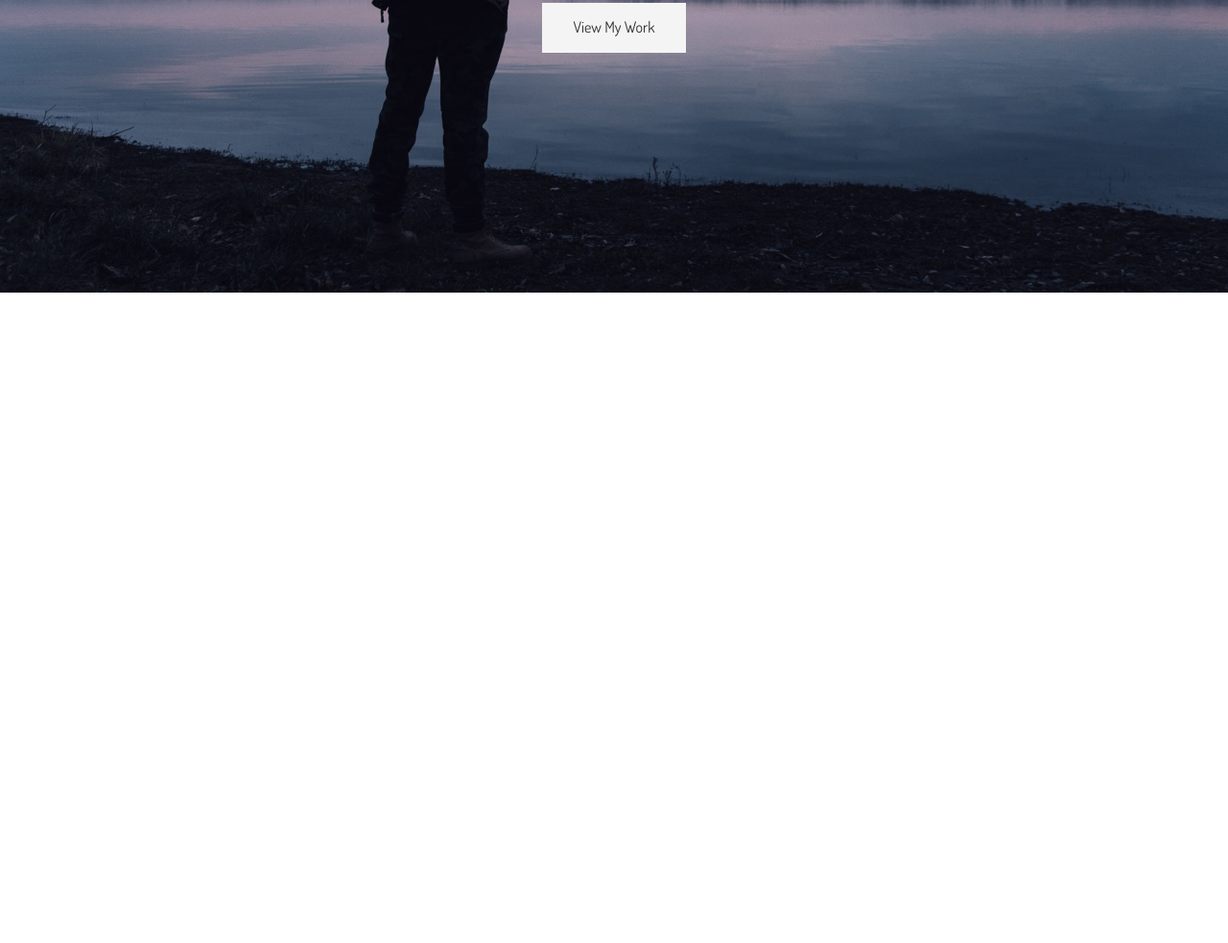
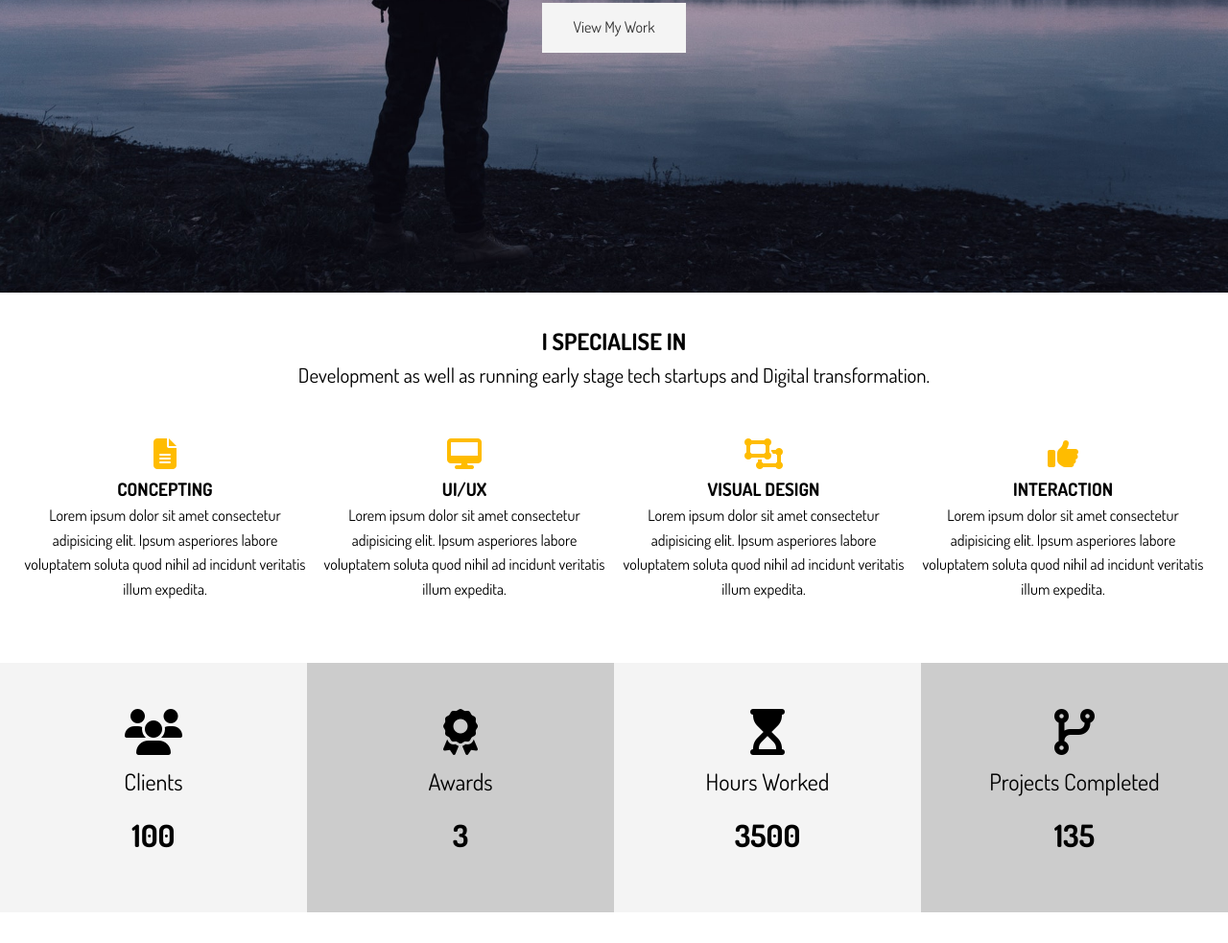
Before and after one commit to Vixy88/Portfolio-Site, a website: page Dist/index.html in a window 1280 px wide. Shown: the part 495-1478 px from the top of the page at 96% size. Before the commit the page ends 800 px from the top, so only its background shows below. Drawn offline with Linux system fonts and the light colour scheme.

Commit message:
Added specialisations and stats

```diff
--- a/SCSS/_utilities.scss
+++ b/SCSS/_utilities.scss
@@ -46,3 +46,35 @@ input[class^='btn-']:hover {
 .text-center {
   text-align: center;
 }
+
+// Padding
+.py {
+  &-1 {
+    padding: 1rem 0;
+  }
+  &-2 {
+    padding: 2rem 0;
+  }
+  &-3 {
+    padding: 3rem 0;
+  }
+  &-4 {
+    padding: 4rem 0;
+  }
+}
+
+// Margin
+.my {
+  &-1 {
+    margin: 1rem 0;
+  }
+  &-2 {
+    margin: 2rem 0;
+  }
+  &-3 {
+    margin: 3rem 0;
+  }
+  &-4 {
+    margin: 4rem 0;
+  }
+}
--- a/SCSS/main.scss
+++ b/SCSS/main.scss
@@ -11,7 +11,6 @@ body {
   font-family: 'Dosis', sans-serif;
   line-height: 1.6;
   background: #fff;
-  color: #fff;
 }
 
 a {
@@ -107,3 +106,53 @@ img {
 .txt-type {
   color: $main-color;
 }
+
+// Home Sections
+#home {
+  // Home Section A
+  &-a {
+    .specials {
+      margin-top: 3rem;
+      display: grid;
+      grid-gap: 1rem;
+      grid-template-columns: repeat(4, 1fr);
+
+      .fas {
+        color: $main-color;
+        padding-bottom: 0.4rem;
+      }
+    }
+  }
+  // Home Section B
+  &-b {
+    .stats {
+      display: grid;
+      grid-template-columns: repeat(4, 1fr);
+
+      li {
+        line-height: 2;
+
+        &.stats-title {
+          font-size: 1.5rem;
+        }
+
+        &.stats-number {
+          font-size: 2rem;
+          font-weight: bold;
+        }
+      }
+
+      div {
+        padding: 3rem 0;
+
+        &:nth-child(odd) {
+          background: $light-color;
+        }
+
+        &:nth-child(even) {
+          background: $medium-color;
+        }
+      }
+    }
+  }
+}
```
Also changed, not shown: Dist/css/main.css, Dist/index.html.
